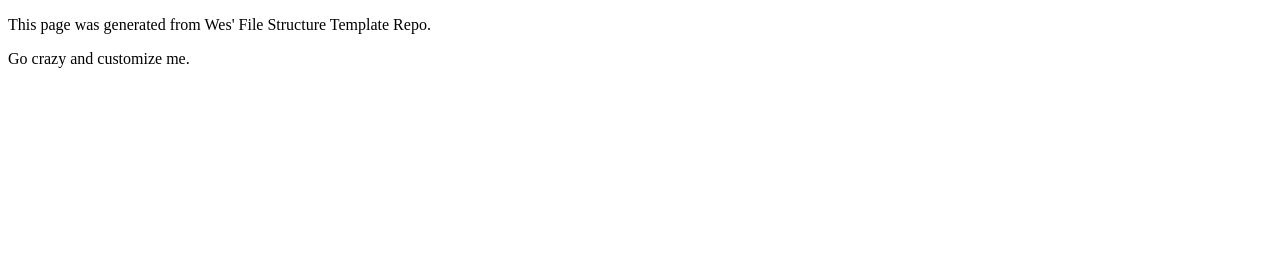
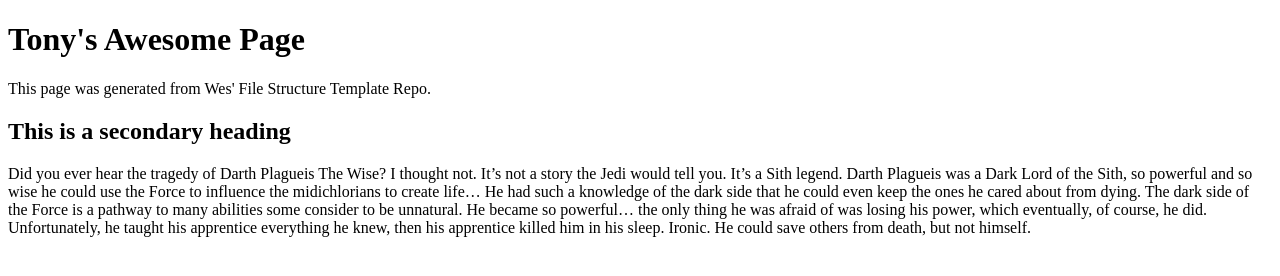
Before and after one commit to Ajalegri/art101, a plain HTML site: page index.html in a window 1280 px wide. Drawn offline with Linux system fonts and the light colour scheme.

Commit message:
Edited index.html

```diff
--- a/index.html
+++ b/index.html
@@ -6,9 +6,11 @@
 </head>
 <body>
 	<main>
+		<h1>Tony's Awesome Page</h1>
 		<p>This page was generated from Wes' File Structure Template Repo.</p>
 
-		<p>Go crazy and customize me.</p>
+		<h2>This is a secondary heading</h2>
+		<p>Did you ever hear the tragedy of Darth Plagueis The Wise? I thought not. It’s not a story the Jedi would tell you. It’s a Sith legend. Darth Plagueis was a Dark Lord of the Sith, so powerful and so wise he could use the Force to influence the midichlorians to create life… He had such a knowledge of the dark side that he could even keep the ones he cared about from dying. The dark side of the Force is a pathway to many abilities some consider to be unnatural. He became so powerful… the only thing he was afraid of was losing his power, which eventually, of course, he did. Unfortunately, he taught his apprentice everything he knew, then his apprentice killed him in his sleep. Ironic. He could save others from death, but not himself.</p>
 	</main>
 
 
```
